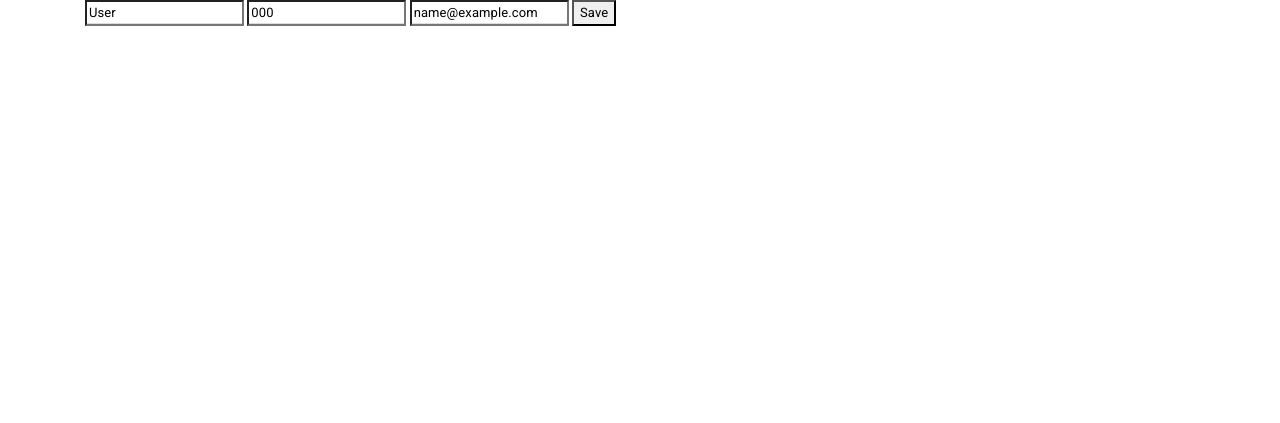
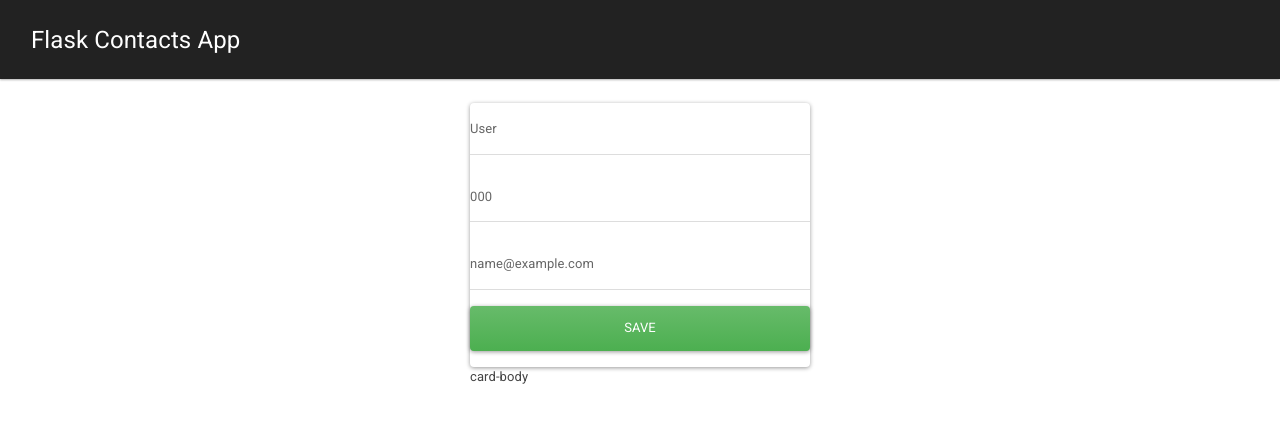
Before and after one commit to jorgechauxjr/flask_contacts_app, a Flask app: page /edit/1 in a window 1280 px wide. Shown: the top 423 px of the page. Run offline with Flask 2, Linux system fonts and the light colour scheme; tables that the repository leaves empty or names only in its code hold one stand-in row (values such as "Sample post"); some libraries are stand-ins or nearby versions.

Commit message:
Add style to edit-contact.html form

```diff
--- a/templates/edit-contact.html
+++ b/templates/edit-contact.html
@@ -1,13 +1,35 @@
 {% extends 'layout.html' %}
 
 {% block body %}
-<form action="/update/{{ contact.0 }}" method="POST">
 
-  <input type="text" name="fullname" placeholder="Fullname" value="{{ contact.1 }}">
-  <input type="text" name="phone" placeholder="Phone" value="{{ contact.2 }}">
-  <input type="text" name="email" placeholder="Email" value="{{ contact.3 }}">
-  <button type="submit"> Save </button>
+<div class="col-md-4 offset-md-4">
+  <div class="card">
+    <form action="/update/{{ contact.0 }}" method="POST">
 
-</form>
+      <div class="form-group">
+        <input type="text" name="fullname" placeholder="Fullname" value="{{ contact.1 }}"
+        class="form-control">
+      </div>
+
+      <div class="form-group">
+        <input type="text" name="phone" placeholder="Phone" value="{{ contact.2 }}"
+        class="form-control">
+      </div>
+
+      <div class="form-group">
+        <input type="text" name="email" placeholder="Email" value="{{ contact.3 }}"
+        class="form-control">
+      </div>
+
+      <div class="form-group">
+        <button type="submit"
+        class="btn btn-success btn-block">
+        Save
+      </button>
+      <!-- btn-block: Para que el boton ocupe todo el espacio -->
+      </div>
+    </form>
+  </div>card-body
+</div>
 
 {% endblock %}
--- a/templates/index.html
+++ b/templates/index.html
@@ -36,7 +36,10 @@
         </div>
 
         <div class="form-group">
-          <button type="submit" class="btn btn-primary btn-block"> Save </button>
+          <button type="submit"
+          class="btn btn-primary btn-block">
+          Save
+        </button>
         </div>
 
       </form>
--- a/templates/layout.html
+++ b/templates/layout.html
@@ -8,7 +8,16 @@
   <link rel="stylesheet" href="https://bootswatch.com/4/materia/bootstrap.min.css">
 </head>
 <body>
-  <div class="container">
+  <nav class="navbar navbar-expand-lg navbar-dark bg-dark">
+    <div class="container-fluid">
+      <a class="navbar-brand" href="/">Flask Contacts App</a>
+      <button class="navbar-toggler" type="button" data-bs-toggle="collapse" data-bs-target="#navbarNav" aria-controls="navbarNav" aria-expanded="false" aria-label="Toggle navigation">
+        <span class="navbar-toggler-icon"></span>
+      </button>
+    </div>
+  </nav>
+
+  <div class="container pt-4">
 
   <!-- Jinja2 sintax means this is the only info that is going to change. The other is the same -->
   {% block body %}
```
